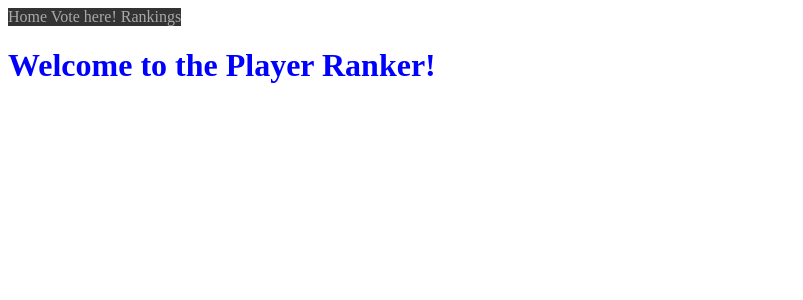
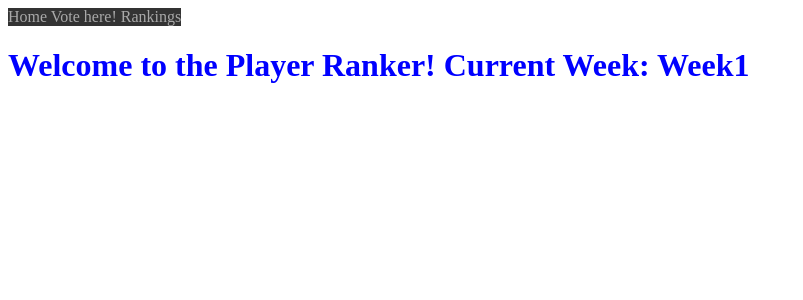
Before and after one commit to InblEric/PlayerRanker, a Flask app: page / in a window 1280 px wide. Shown: the top 300 px of the page, without its empty margins (0-803 px from the left). Run offline with Flask 2, Linux system fonts and the light colour scheme.

Commit message:
Add quarterback page pulling from db and add week

```diff
--- a/app/templates/home.html
+++ b/app/templates/home.html
@@ -1,4 +1,4 @@
 {% extends "layout.html" %}
 {% block body %}
-    <h1 style='color:blue'>Welcome to the Player Ranker!</h1>
+    <h1 style='color:blue'>Welcome to the Player Ranker! Current Week: {{ week }}</h1>
 {% endblock %}
--- /dev/null
+++ b/app/templates/quarterbacks.html
@@ -0,0 +1,4 @@
+<h1 style='color:blue'>{{ week }}</h1>
+{% for player in players %}
+  <h2 style='color:blue'>QB: {{ player.Name }}</h2>
+{% endfor %}
--- a/app/views.py
+++ b/app/views.py
@@ -10,25 +10,22 @@ config.read("../config/config.cfg")
 
 client = MongoClient()
 
-db = client.test
-entries_collection = db.entries
+week = "Week1"
+# TODO:
+# week = get_current_nfl_weel()
+# formatted "Week1", "Week2", etc
+db = client[week]
+qbs = db.qb
+
 
 @app.route("/")
 def hello():
-    return render_template('home.html')
+    return render_template('home.html', week=week)
 
 @app.route("/name")
 def name():
     name = config.get("DEFAULT", "name")
     return "<h1 style='color:blue'>Hello, {0}!</h1>".format(name)
-
-@app.route("/test")
-def test():
-    entries = entries_collection.find()[0].get("entries1")
-    html = ""
-    for entry in entries:
-        html = html + "\n<h1 style='color:blue'>Entry: {0}!</h1>".format(int(entry))
-    return html
 
 @app.route("/vote")
 def vote():
@@ -37,3 +34,8 @@ def vote():
 @app.route("/rankings")
 def rankings():
     return render_template('rankings.html')
+
+@app.route("/quarterbacks")
+def quarterbacks():
+    players = qbs.find()
+    return render_template('quarterbacks.html', players=players, week=week)
```
